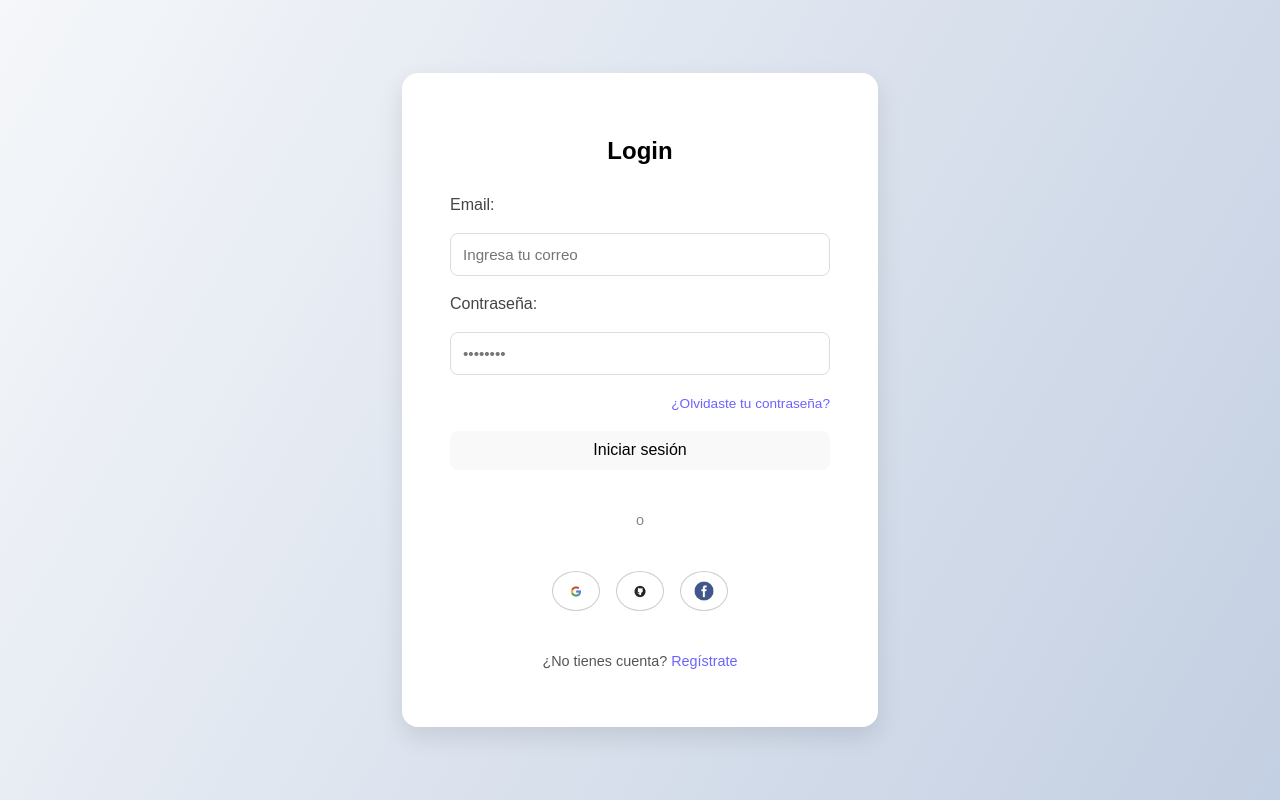
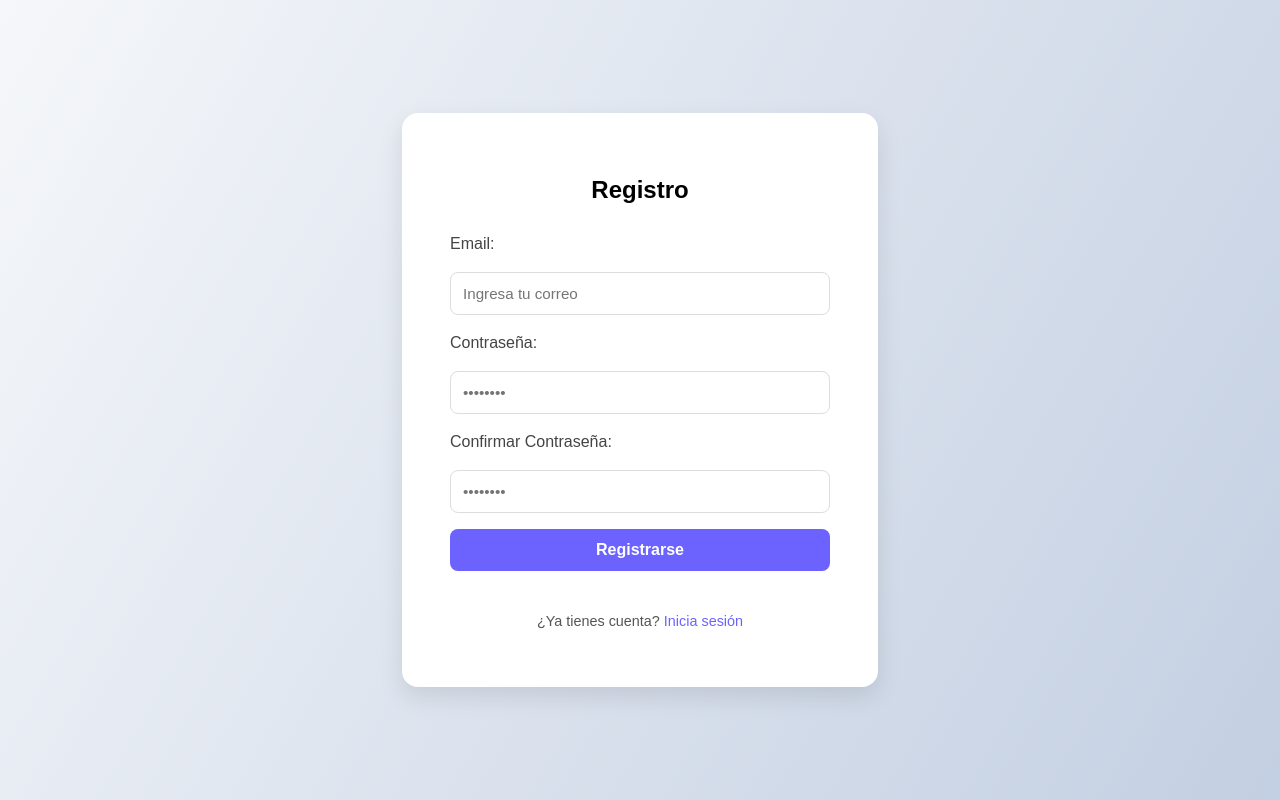
Before and after one commit to Ryz-21/REACT-VIEW-SPRINGBOOT, a React (Vite) app in the folder frontend/: page / in a window 1280 px wide. Both pictures are taken after a click on the link "Regístrate". Built offline with nearby package versions, Linux system fonts and the light colour scheme.

Commit message:
agregamos en el modulo login la opcion de poder generar el registro de cuenta

```diff
--- a/frontend/src/Pages/Login.jsx
+++ b/frontend/src/Pages/Login.jsx
@@ -3,40 +3,67 @@ import "../styless/Login.css";
 import googleIcon from "../assets/loginimage/googleico.png";
 import githubIcon from "../assets/loginimage/githubico.png";
 import facebookIcon from "../assets/loginimage/facebookico.png";
-import { login } from "../services/authService";
+import { login, register } from "../services/authService";
 
 function Login() {
   const [email, setEmail] = useState("");
   const [password, setPassword] = useState("");
+  const [confirmPassword, setConfirmPassword] = useState("");
   const [errorMsg, setErrorMsg] = useState(""); // solo para errores
+  const [successMsg, setSuccessMsg] = useState("");
+  const [isLogin, setIsLogin] = useState(true); // true = login, false = register
 
   const handleSubmit = async (e) => {
     e.preventDefault();
     setErrorMsg(""); // limpia mensaje anterior
+    setSuccessMsg("");
 
     try {
+      if (isLogin) {
+        // Lógica de Login
         const result = await login(email, password);
         console.log("✅ Login exitoso:", result);
-
-      // Notificación tipo toast simple
-      alert("Inicio de sesión exitoso 👋 Bienvenido " + email);
-
-      // Redirigir o limpiar formulario
-      // window.location.href = "/dashboard";
+        setSuccessMsg("Inicio de sesión exitoso 👋 Bienvenido " + email);
         setEmail("");
         setPassword("");
+      } else {
+        // Lógica de Registro
+        if (password !== confirmPassword) {
+          setErrorMsg("Las contraseñas no coinciden");
+          return;
+        }
+        if (password.length < 6) {
+          setErrorMsg("La contraseña debe tener al menos 6 caracteres");
+          return;
+        }
+        const result = await register(email, password);
+        console.log("✅ Registro exitoso:", result);
+        setSuccessMsg("¡Registro exitoso! Por favor inicia sesión");
+        setEmail("");
+        setPassword("");
+        setConfirmPassword("");
+        setTimeout(() => setIsLogin(true), 2000); // Cambiar a login después de 2 segundos
+      }
     } catch (error) {
-      // Mostrar mensaje de error debajo del formulario
       setErrorMsg(error.message);
-      console.error("❌ Error en login:", error.message);
+      console.error("❌ Error:", error.message);
     }
+  };
+
+  const toggleForm = () => {
+    setErrorMsg("");
+    setSuccessMsg("");
+    setEmail("");
+    setPassword("");
+    setConfirmPassword("");
+    setIsLogin(!isLogin);
   };
 
   return (
     <div className="login-container">
       <div className="login-box">
         <div className="login-header">
-          <h2>Login</h2>
+          <h2>{isLogin ? "Login" : "Registro"}</h2>
         </div>
 
         <form onSubmit={handleSubmit} className="login-form">
@@ -60,17 +87,38 @@ function Login() {
             required
           />
 
+          {!isLogin && (
+            <>
+              <label htmlFor="confirmPassword">Confirmar Contraseña:</label>
+              <input
+                id="confirmPassword"
+                type="password"
+                placeholder="••••••••"
+                value={confirmPassword}
+                onChange={(e) => setConfirmPassword(e.target.value)}
+                required
+              />
+            </>
+          )}
+
+          {isLogin && (
             <div className="login-options">
               <a href="#">¿Olvidaste tu contraseña?</a>
             </div>
+          )}
 
-          <button type="submit" className="login-button">
-            Iniciar sesión
+          <button type="submit" className="login-btn">
+            {isLogin ? "Iniciar sesión" : "Registrarse"}
           </button>
 
-          {/* Mensaje solo si hay error */}
+          {/* Mensaje de error */}
           {errorMsg && <p className="login-error">{errorMsg}</p>}
 
+          {/* Mensaje de éxito */}
+          {successMsg && <p className="login-success">{successMsg}</p>}
+
+          {isLogin && (
+            <>
               <div className="divider">o</div>
 
               <div className="social-login">
@@ -84,9 +132,19 @@ function Login() {
                   <img src={facebookIcon} alt="Facebook" />
                 </button>
               </div>
+            </>
+          )}
 
           <p className="signup-text">
-            ¿No tienes cuenta? <a href="#">Regístrate</a>
+            {isLogin ? (
+              <>
+                ¿No tienes cuenta? <a href="#" onClick={(e) => { e.preventDefault(); toggleForm(); }}>Regístrate</a>
+              </>
+            ) : (
+              <>
+                ¿Ya tienes cuenta? <a href="#" onClick={(e) => { e.preventDefault(); toggleForm(); }}>Inicia sesión</a>
+              </>
+            )}
           </p>
         </form>
       </div>
--- a/frontend/src/services/authService.js
+++ b/frontend/src/services/authService.js
@@ -25,3 +25,28 @@ export const login = async (email, password) => {
     throw error;
   }
 };
+
+export const register = async (email, password) => {
+  try {
+    const response = await fetch(`${API_URL}/register`, {
+      method: "POST",
+      headers: { "Content-Type": "application/json" },
+      body: JSON.stringify({ email, password }),
+    });
+
+    const resultText = await response.text(); // Siempre obtiene el texto de respuesta
+
+    if (!response.ok) {
+      // Si el backend devuelve error, lanza error con el texto exacto
+      throw new Error(resultText);
+    }
+
+    return resultText; // Registro exitoso
+  } catch (error) {
+    // Error general de conexión o backend caído
+    if (error.message.includes("Failed to fetch")) {
+      throw new Error("No se pudo conectar con el servidor. Verifica tu conexión.");
+    }
+    throw error;
+  }
+};
--- a/frontend/src/styless/Login.css
+++ b/frontend/src/styless/Login.css
@@ -178,6 +178,18 @@ html, body, #root {
   animation: fadeIn 0.4s ease-in-out;
 }
 
+.login-success {
+  color: #2ecc71;
+  font-size: 0.9rem;
+  margin-top: 10px;
+  text-align: center;
+  background-color: #e8f8f5;
+  border: 1px solid #b3e5d9;
+  padding: 6px 10px;
+  border-radius: 8px;
+  animation: fadeIn 0.4s ease-in-out;
+}
+
 @keyframes fadeIn {
   from { opacity: 0; transform: translateY(-5px); }
   to { opacity: 1; transform: translateY(0); }
```
Also changed, not shown: frontend/src/Pages/Home.jsx (added), 1 other file (tests, documents, lock files or other folders). Lines whose indentation alone changed are shown as unchanged.
